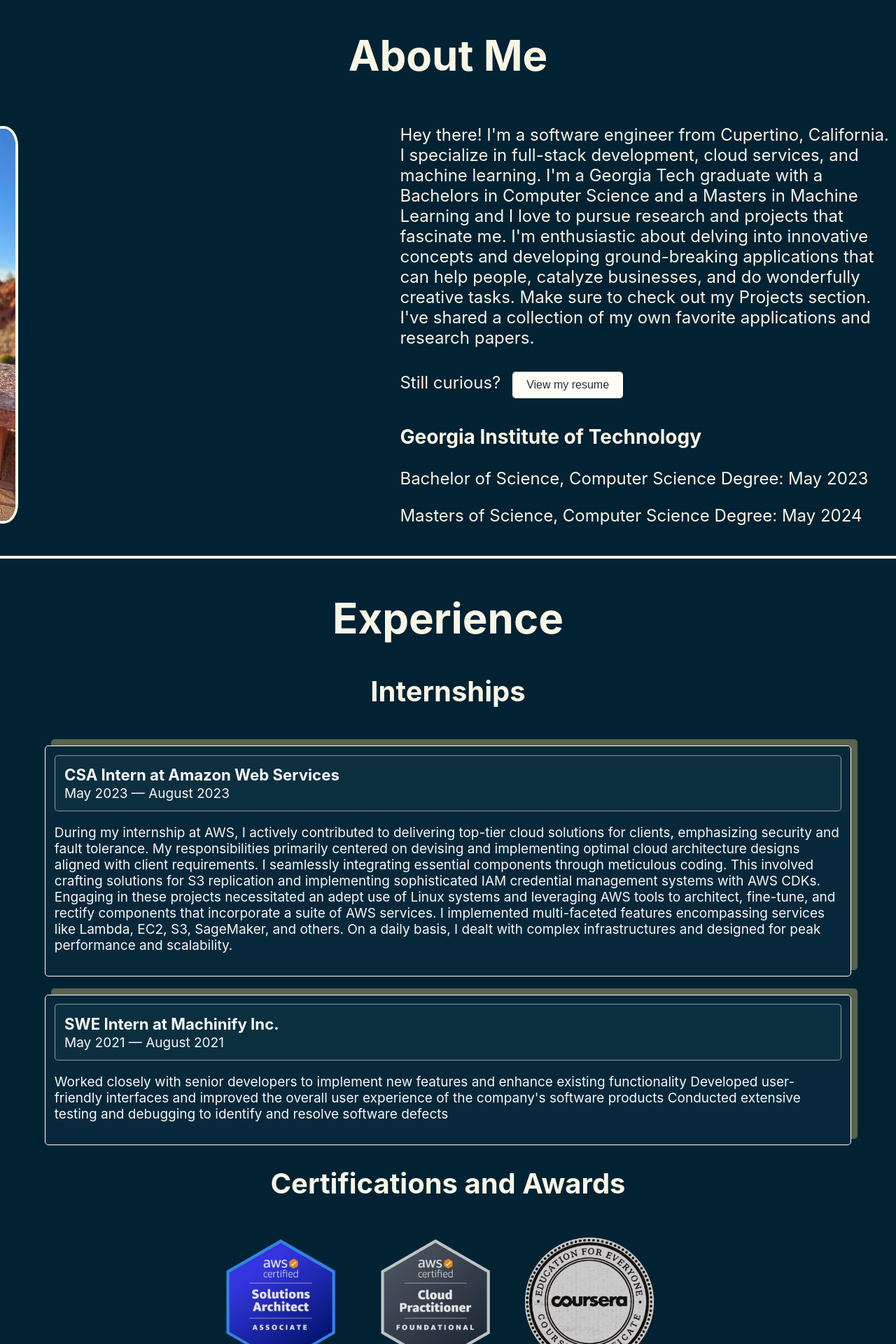
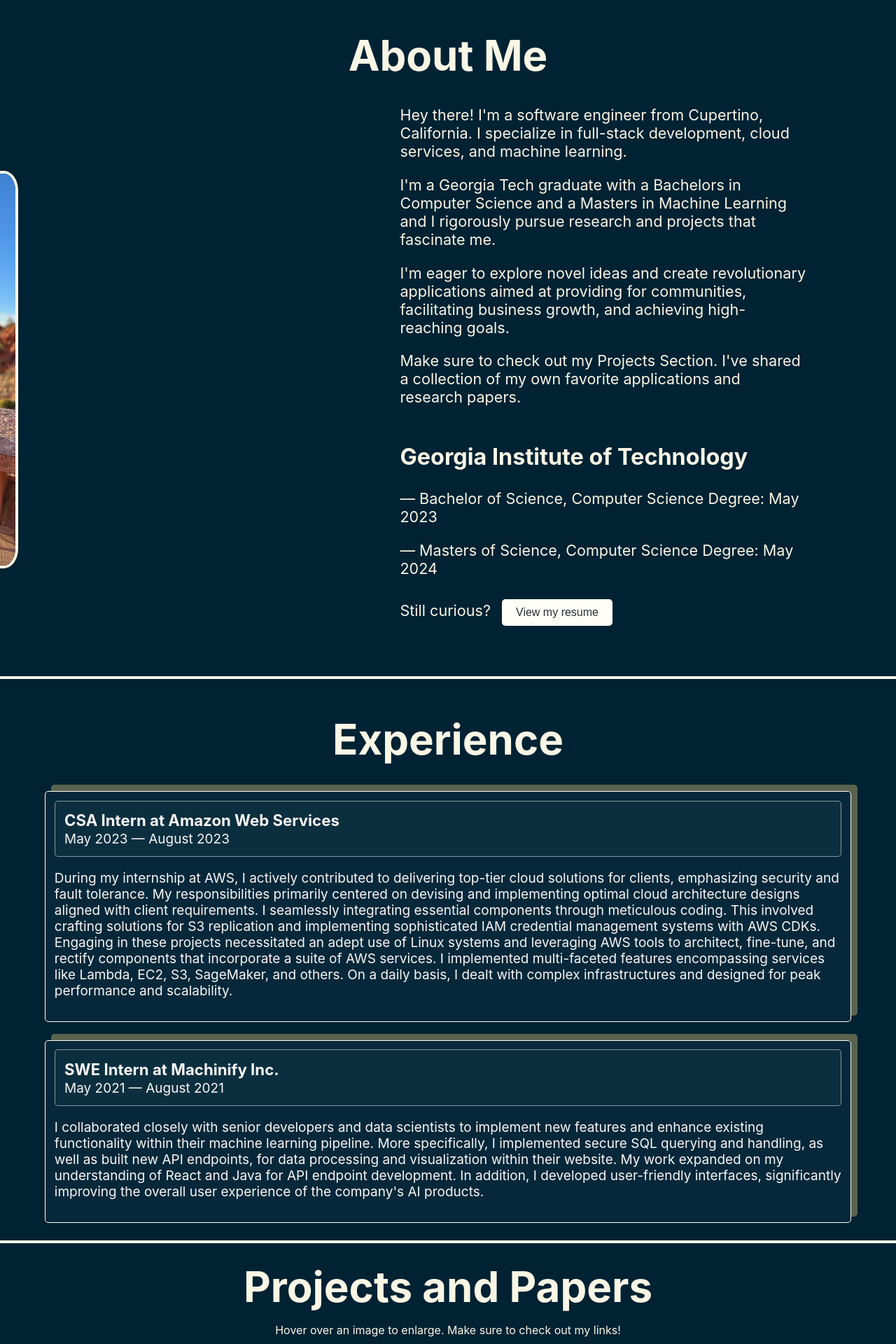
Before and after one commit to Nathan-Wang23/Nathan-Wang23.github.io, a React (Create React App) app: page / in a window 1280 px wide. Shown: the part 880-2800 px from the top of the page at 70% size. Built offline with nearby package versions, Linux system fonts and the light colour scheme.

Commit message:
finalized website with Laura's comments and new Cert section:

```diff
--- a/src/components/middle.css
+++ b/src/components/middle.css
@@ -31,9 +31,18 @@
     width: 100%;
     background-color: #002233;
   }
+  #certs {
+    height: auto;
+    border-bottom: 4px solid #F9F6E5;
+    min-height: 100vh;
+    width: 100%;
+    background-color: #002233;
+    display: flex;
+  }
   #contact {
     height: auto;
-    min-height: 100vh;
+    min-height: 95vh;
+    max-height: 95vh;
     width: 100%;
     background-color: #002233;
   }
@@ -95,25 +104,6 @@
     margin-bottom: 5%;
   }
 
-  /*.AppHeaderBlur {
-    background-image: url('../../public/photos/fireworks.jpg');
-    background-size: 100%;
-    height: 100%;
-    width:100%;
-    display: flex;
-    flex-direction: column;
-    align-items: center;
-    font-size: calc(50px + 2vmin);
-    color: #F9F6E5;
-    -webkit-filter: blur(5px);
-    -moz-filter: blur(5px);
-    -o-filter: blur(5px);
-    -ms-filter: blur(5px);
-    filter: blur(5px);
-    z-index: 1;
-    border: 4px solid #F9F6E5;
-  }*/
-
 
   .MeDescriptor {
     font-size: calc(3vmin);
@@ -141,95 +131,46 @@
     grid-template-columns: 0.75fr 1fr;
     column-gap: 5px;
     align-items: center;
-    font-size: calc(3vmin);
+    font-size: calc(2.7vmin);
     color: #F9F6E5;
+    margin-top: -3vh;
+    margin-bottom: 5vh;
   }
 
-  .resume-content {
-    height: 100%;
-    display: flex;
-    flex-direction: column;
-    align-items: center;
-    font-size: calc(3vmin);
-    color: #F9F6E5;
-  }
-
-  /*.imageLeft {
-    height:40vh;
-    width: 30vh;
-    float: left;
-    padding: 30px;
-    margin: 10px;
-    margin-left: 40%;
-    justify-content: center;
-    align-items: start;
-  }*/
 
   .textRight {
     padding-left: 20px;
     padding-top: 0%;
     float: left;
     text-align: left;
-  }
-
-  .ResumeTitle {
-    background-color: #002233;
-    display: flex;
-    flex-direction: column;
-    align-items: center;
-    font-size: calc(5vmin);
-    color: #F9F6E5;
-    height: auto;
-    min-height: 100vh;
-    width: 100%;
-  }
-
-  .resumePopout {
-    display: flex;
-    flex-direction: column;
-    align-items: center;
-    font-size: calc(5vmin);
-    color: #F9F6E5;
-    height: auto;
-    min-height: 200vh;
-    width: 100%;
-    z-index: 2;
-    position: absolute;
-    top: 209.5vh;
-    left: 0%;
-    border-bottom: 4px solid #F9F6E5;
-    border-top: 4px solid #F9F6E5;
-
-  }
-
-  .ResumeBlur {
-    /*background-image: url('../../public/photos/code_background.jpeg');
-    background-size: 100%;*/
-    background-color: #002233;
-    height: auto;
-    min-height: 110vh;
-    width:100%;
-    display: flex;
-    /*-webkit-filter: blur(10px);
-    -moz-filter: blur(10px);
-    -o-filter: blur(10px);
-    -ms-filter: blur(10px);
-    filter: blur(10px);
-    z-index: -1;*/
+    margin-right: 10vw;
   }
 
 .ExperienceTitle {
   background-color: #002233;
-    /*background-image: url('../../public/photos/fireworks.jpg');
-    background-size: 100%;*/
   height: auto;
-    min-height: 170vh;
+  min-height: 100vh;
   width: 100%;
   display: flex;
   flex-direction: column;
   align-items: center;
   font-size: calc(5vmin);
   color: #F9F6E5;
+}
+
+.AwardsTitle {
+  background-color: #002233;
+  height: auto;
+  min-height: 100vh;
+  width: 100%;
+  display: flex;
+  flex-direction: column;
+  align-items: center;
+  font-size: calc(5vmin);
+  color: #F9F6E5;
+  justify-content: center;
+  align-items: center;
+  align-content: center;
 }
 
   .credit:hover {
@@ -240,19 +181,21 @@
   .credit {
     background-color: rgba(0,0,0,0);
     filter: brightness(0.9);
-    margin-right:5%;
     height: 23vh;
     width: 23vh;
-    margin-bottom: 5%;
+    margin-bottom: 5vh;
+    margin-top: 5vh;
+    margin-left: 2.5vh;
+    margin-right: 2.5vh;
   }
 
   .course {
     height: 23vh;
     width: 23vh;
     background-color: rgba(0,0,0,0);
-    margin-right:5%;
     filter: brightness(0.8);
-    margin-bottom: 5%;
+    margin-bottom: 5vh;
+    margin-top: 5vh;
   }
 
   .course:hover {
@@ -264,7 +207,9 @@
     height: 23vh;
     width: 23vh;
     background-color: rgba(0,0,0,0);
-    margin-right:5%;
+    margin-right:5vh;
+    margin-bottom: 5vh;
+    margin-top: 5vh;
   }
 
   .honors:hover {
@@ -284,8 +229,6 @@
 
   .ProjectsTitle {
     background-color: #002233;
-    /*background-image: url('../../public/photos/lake.jpeg');
-    background-size: 100%;*/
     height: auto;
     min-height: 100vh;
     width: 100%;
@@ -302,7 +245,8 @@
     /*background-image: url('../../public/photos/fireworks.jpg');
     background-size: 100%;*/
     height: auto;
-    min-height: 100vh;
+    min-height: 95vh;
+    max-height: 95vh;
     width: 100%;
     display: flex;
     flex-direction: column;
--- a/src/components/middle.js
+++ b/src/components/middle.js
@@ -30,7 +30,7 @@
 class Middle extends React.Component {
   state = {
     page: 0,
-    pages: ["home", "about", "experience", "projects", "contact"],
+    pages: ["home", "about", "experience", "projects", "certs", "contact"],
     pageValues: {},
     showHonors: false
   }
@@ -70,13 +70,8 @@
     let halfway = aboutPageHeight / 2
     let ratio = 90 / halfway
 
-
-    let total_height = this.state.pageValues[4][2]
-    let difff = -1.0 * delta / total_height
-    let elevator_percent = parseFloat(sty.marginLeft.slice(0, -1)) + difff
-    console.log(elevator_percent)
-
-    if (vert >= 0 && vert < this.state.pageValues[4][2]) {
+    if (vert >= 0 && vert < this.state.pageValues[5][2]) {
+      console.log(vert)
       if (vert >= this.state.pageValues[0][1] && vert < this.state.pageValues[0][2]) {
         this.setState({
           page: 0
@@ -85,7 +80,6 @@
           name.className = "cont"
           headText.className = "nameTitle"
         }
-
       } else if (vert >= this.state.pageValues[1][1] && vert < this.state.pageValues[1][2]) {
         this.setState({
           page: 1
@@ -117,18 +111,17 @@
         if (name != null && headText != null) {
           name.className = "none"
           headText.className = "none"
-        }}
-      //} else if (vert >= this.state.pageValues[5][1] && vert < this.state.pageValues[5][2]) {
-      //  this.setState({
-      //    page: 5
-      //  });
-      //  if (name != null && headText != null) {
-      //    name.className = "none"
-      //    headText.className = "none"
-      //  }
-      //}
+        }
+      } else if (vert >= this.state.pageValues[5][1] && vert < this.state.pageValues[5][2]) {
+        this.setState({
+          page: 5
+        });
+        if (name != null && headText != null) {
+          name.className = "none"
+          headText.className = "none"
+        }
+      }
     }
-
 
     if (vert >= aboutBegin - aboutPageHeight/2 && vert < aboutBegin + aboutPageHeight/2) {
       let x = 0
@@ -182,10 +175,11 @@
     for (let i = 0; i < this.state.pages.length; i++) {
       let current = this.state.pages[i]
       let pageHeight = document.getElementById(current).getBoundingClientRect().height;
-      page_dict[i] = [current, begin-50, pageHeight+begin-50]
+      console.log(current)
+      console.log(pageHeight)
+      page_dict[i] = [current, begin-54, pageHeight+begin-54]
       begin += pageHeight
     }
-
     this.setState({
       pageValues: page_dict
     }, () => {
@@ -195,6 +189,7 @@
 
 
   render() {
+    console.log(this.state.page)
     const responsiveOptions = [
       {
         breakpoint: '70vw',
@@ -271,7 +266,6 @@
       );
     };
 
-
     return (
       <div>
         <main>
@@ -286,7 +280,6 @@
         </section>
 
         <section id="about">
-          {/*<div className="AboutBlur"></div>*/}
             <div className='AboutTitle'>
               <h1> About Me </h1>
               <div className='about-content'>
@@ -294,46 +287,26 @@
                   <img style={{...sty}} alt="profile" src="photos/profile.jpeg"></img>
                 </div>
                 <div className='textRight'>
-                  <p>Hey there! I'm a software engineer from Cupertino, California. I specialize in full-stack development, cloud services, and machine learning. I'm a Georgia Tech graduate with a Bachelors in Computer Science and a Masters in Machine Learning and I love to pursue research and projects that fascinate me. I'm enthusiastic about delving into innovative concepts and developing ground-breaking applications that can help people, catalyze businesses, and do wonderfully creative tasks. Make sure to check out my Projects section. I've shared a collection of my own favorite applications and research papers.</p>
+                  <p>Hey there! I'm a software engineer from Cupertino, California. I specialize in full-stack development, cloud services, and machine learning.</p>
+                  <p>I'm a Georgia Tech graduate with a Bachelors in Computer Science and a Masters in Machine Learning and I rigorously pursue research and projects that fascinate me.</p>
+                  <p>I'm eager to explore novel ideas and create revolutionary applications aimed at providing for communities, facilitating business growth, and achieving high-reaching goals.</p>
+                  <p style={{marginBottom:"0px"}}>Make sure to check out my Projects Section. I've shared a collection of my own favorite applications and research papers.</p>
+                  <br/>
+                  <h2>Georgia Institute of Technology</h2>
+                  <p> — Bachelor of Science, Computer Science Degree: May 2023</p>
+                  <p> — Masters of Science, Computer Science Degree: May 2024</p>
                   <p>Still curious? <button onClick={openResume}>View my resume</button></p>
-                  <h3>Georgia Institute of Technology</h3>
-                  <p>Bachelor of Science, Computer Science Degree: May 2023</p>
-                  <p>Masters of Science, Computer Science Degree: May 2024</p>
                 </div>
             </div>
           </div>
 
         </section>
 
-
-        {/*<section id="resume">
-          <div className="ResumeTitle">
-            <h1> Resume </h1>
-            <div className="resume-content">
-              <div className='resume-content'>
-                <img alt="resume_nathan" src='photos/resume.png' id="resume-image"></img>
-                <br/>
-              </div>
-              </div>
-            </div>
-        </section>*/}
-
         <section id="experience">
           <div className="ExperienceTitle">
             <h1> Experience </h1>
-              <h4>Internships</h4>
               <ExperienceCard job="CSA Intern at Amazon Web Services" date="May 2023 — August 2023" details="During my internship at AWS, I actively contributed to delivering top-tier cloud solutions for clients, emphasizing security and fault tolerance. My responsibilities primarily centered on devising and implementing optimal cloud architecture designs aligned with client requirements. I seamlessly integrating essential components through meticulous coding. This involved crafting solutions for S3 replication and implementing sophisticated IAM credential management systems with AWS CDKs. Engaging in these projects necessitated an adept use of Linux systems and leveraging AWS tools to architect, fine-tune, and rectify components that incorporate a suite of AWS services. I implemented multi-faceted features encompassing services like Lambda, EC2, S3, SageMaker, and others. On a daily basis, I dealt with complex infrastructures and designed for peak performance and scalability."></ExperienceCard>
-              <ExperienceCard job="SWE Intern at Machinify Inc." date="May 2021 — August 2021" details="Worked closely with senior developers to implement new features and enhance existing functionality
-Developed user-friendly interfaces and improved the overall user experience of the company's software products
-Conducted extensive testing and debugging to identify and resolve software defects"></ExperienceCard>
-              <div>
-                <h4>Certifications and Awards</h4>
-                <img className="credit" src="photos/SAA.png" alt="Solutions Architect Associate" onClick={this.handleSAA}></img>
-                <img className="credit" src="photos/CCP.png" alt="Certified Cloud Practitioner" onClick={this.handleCCP}></img>
-                <img className="course" src="photos/coursera.png" alt="ML Coursera" onClick={this.handleML}></img>
-                <img className="honors" src="photos/honors.png" alt="Faculty Honors" onClick={this.handleHonors}></img>
-                <Honors title="Faculty Honors" date="Achieved for Fall and Spring semesters 2020 to 2023." content="This designation is awarded to undergraduate students who have earned a perfect 4.0 academic average for the semester." toggleModal={this.handleHonors} isOpen={this.state.showHonors}></Honors>
-              </div>
+              <ExperienceCard job="SWE Intern at Machinify Inc." date="May 2021 — August 2021" details="I collaborated closely with senior developers and data scientists to implement new features and enhance existing functionality within their machine learning pipeline. More specifically, I implemented secure SQL querying and handling, as well as built new API endpoints, for data processing and visualization within their website. My work expanded on my understanding of React and Java for API endpoint development. In addition, I developed user-friendly interfaces, significantly improving the overall user experience of the company's AI products."></ExperienceCard>
           </div>
         </section>
 
@@ -347,6 +320,19 @@
                 responsiveOptions={responsiveOptions} itemTemplate={projectTemplate}/>
               </div>
           </div>
+        </section>
+
+        <section id="certs">
+            <div className='AwardsTitle'>
+                <h1>Certifications and Awards</h1>
+                <div style={{display: "flex", flexDirection: "row", justifyContent:"center", alignItems:"center"}}>
+                  <img className="credit" src="photos/SAA.png" alt="Solutions Architect Associate" onClick={this.handleSAA}></img>
+                  <img className="credit" src="photos/CCP.png" alt="Certified Cloud Practitioner" onClick={this.handleCCP}></img>
+                </div>
+                <img className="course" src="photos/coursera.png" alt="ML Coursera" onClick={this.handleML}></img>
+                <img className="honors" src="photos/honors.png" alt="Faculty Honors" onClick={this.handleHonors}></img>
+                <Honors title="Faculty Honors" date="Achieved for Fall and Spring semesters 2020 to 2023." content="This designation is awarded to undergraduate students who have earned a perfect 4.0 academic average for the semester." toggleModal={this.handleHonors} isOpen={this.state.showHonors}></Honors>
+            </div>
         </section>
 
 
@@ -370,11 +356,7 @@
           </div>
         </section>
         </main>
-        {this.state.page < this.state.pages.length - 1 &&
-          <footer>
-            <FooterButton arrowType="bi bi-chevron-double-down" id="homeFooter" nextPage={this.state.pages[this.state.page + 1]}> </FooterButton>
-          </footer>
-        }
+
         {this.state.page >= this.state.pages.length - 1 &&
           <footer>
             <FooterButton arrowType="bi bi-chevron-double-up" id="homeFooter" nextPage={this.state.pages[0]}> </FooterButton>
--- a/src/components/nav.css
+++ b/src/components/nav.css
@@ -24,7 +24,7 @@
   position: sticky;
   top: 0%;
   z-index: 5;
-  border: 1px solid #B3A369;
+  border: 2px solid #B3A369;
   border-radius: 5px;
   padding: 0.5%;
   margin-left: 5%;
@@ -33,7 +33,7 @@
 }
 
 .navbutton:hover {
-  background-color: #B3A369;
+  background-color: #d9d1b4;
   text-align: center;
   display: inline-flex;
   justify-content: space-around;
@@ -44,7 +44,7 @@
   position: sticky;
   top: 0%;
   z-index: 5;
-  border: 1px solid #B3A369;
+  border: 2px solid #002233;
   border-radius: 5px;
   padding: 0.5%;
   margin-left: 5%;
--- a/src/components/nav.js
+++ b/src/components/nav.js
@@ -29,10 +29,10 @@
       <div className="Nav">
         <NavButton order={0} id="homeButton" toPage="home" name="Home"></NavButton>
         <NavButton order={1} id="aboutButton" toPage="about" name="About"></NavButton>
-        {/*<NavButton order={2} id="resumeButton" toPage="resume" name="Resume"></NavButton>*/}
         <NavButton order={2} id="experienceButton" toPage="experience" name="Experience"></NavButton>
         <NavButton order={3} id="projectsButton" toPage="projects" name="Projects"></NavButton>
-        <NavButton order={4} id="contactButton" toPage="contact" name="Contact"></NavButton>
+        <NavButton order={4} id="awardsButton" toPage="certs" name="Awards"></NavButton>
+        <NavButton order={5} id="contactButton" toPage="contact" name="Contact"></NavButton>
       </div>
     )
   }
```
Lines whose indentation alone changed are shown as unchanged.
